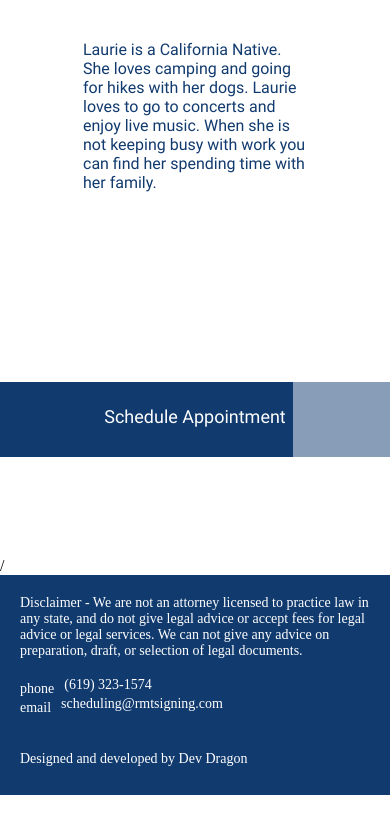
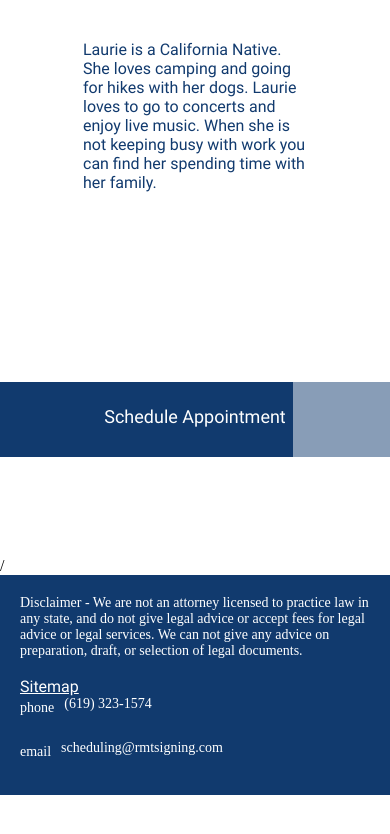
Before and after one commit to Boka44/rmtsigning, an Angular app: page /home in a window 390 px wide. Shown: the part 3091-3925 px from the top of the page. Before the commit the page ends 3886 px from the top, so only its background shows below. Built offline with nearby package versions, Linux system fonts and the light colour scheme; a web font is replaced by a local one.

Commit message:
Added seo best practices, including robots.txt adn sitemap

```diff
--- a/angular.json
+++ b/angular.json
@@ -25,7 +25,9 @@
             "aot": true,
             "assets": [
               "src/favicon.ico",
-              "src/assets"
+              "src/assets",
+              "src/sitemap.xml",
+              "src/robots.txt"
             ],
             "styles": [
               "./node_modules/@angular/material/prebuilt-themes/indigo-pink.css",
@@ -89,7 +91,8 @@
             "karmaConfig": "karma.conf.js",
             "assets": [
               "src/favicon.ico",
-              "src/assets"
+              "src/assets",
+              "src/sitemap.xml"
             ],
             "styles": [
               "./node_modules/@angular/material/prebuilt-themes/indigo-pink.css",
--- a/src/app/app-routing.module.ts
+++ b/src/app/app-routing.module.ts
@@ -18,7 +18,7 @@ const routes: Routes = [
         component: HomeComponent,
         data: {
           title: "Home",
-          description: ""
+          description: "RMT Signing is a leading San Diego Notary service specilizing in speed, accuracy, and customer service."
         }
       },
       {
@@ -26,7 +26,7 @@ const routes: Routes = [
         component: IdChecklistComponent,
         data: {
           title: "ID Checklist",
-          description: ""
+          description: "Checklist for valid identification needed for notary stamps."
         }
       },
       {
@@ -34,7 +34,7 @@ const routes: Routes = [
         component: LoanSigningsComponent,
         data: {
           title: "Loan Signings",
-          description: ""
+          description: "We are also certified loan signing agents. We can handle all of your needs."
         }
       },
       {
@@ -42,7 +42,7 @@ const routes: Routes = [
         component: FaqsComponent,
         data: {
           title: "FAQS",
-          description: ""
+          description: "Frequently asked questions and answers regarding the notarization process."
         }
       },
       {
@@ -50,7 +50,7 @@ const routes: Routes = [
         component: ContactComponent,
         data: {
           title: "Contact Us",
-          description: ""
+          description: "Contact us for immediate assistance with your notarization needs."
         }
       },
       {
--- a/src/app/navigation/navigation.component.html
+++ b/src/app/navigation/navigation.component.html
@@ -60,7 +60,7 @@
                 or legal services. We can not give any advice on preparation, draft, or selection of legal documents.</p>
             <br>
             <!-- <br> -->
-            <p class="desktop">Designed and developed by Dev Dragon</p>
+            <p class="desktop">Designed and developed by Dev Dragon    </p><a href="/sitempap.xml">Sitemap</a>
         </div>
         <div class="footer-box2">
             <div class="contact-box">
--- a/src/app/navigation/navigation.component.scss
+++ b/src/app/navigation/navigation.component.scss
@@ -366,7 +366,10 @@ nav {
   display: flex;
   z-index: 69;
   position: absolute;
-
+  a {
+      font-family: "Roboto";
+      color: white;
+    }
   p, span {
     font-size: 18px;
   }
@@ -406,7 +409,9 @@ nav {
   }
   .footer-box2 {
     width: 25%;
-    padding-top: 25px;
+    // padding-top: 25px;
+
+
 
     .contact-box {
       display: flex;
@@ -423,7 +428,7 @@ nav {
       }
 
       @media screen and (max-width: 1000px) {
-        // margin-bottom: 25px;
+        margin-bottom: 25px;
       }
     }
 
--- a/src/index.html
+++ b/src/index.html
@@ -14,7 +14,10 @@
   </script>
   <base href="/">
   <meta name="viewport" content="width=device-width, initial-scale=1">
-  <link rel="icon" type="image/x-icon" href="favicon.ico">
+  <meta name="description" content="RMT Signing is a leading San Diego Notary service specilizing in speed, accuracy, and customer service.">
+  <meta name="keywords" content="Notary, Notary Public, San Diego, California, Documents, Stamp, real estate transfer”, wills/estate planning, personal health planning documents, notarization, authentication, affidavit/statutory declaration, commercial lease contracts, jurat, acknowledgement, near me">
+  <meta name="robots" content="index,follow">
+  <link rel="icon" type="image/x-icon" href="/assets/images/rmt.ico">
   <link href="https://fonts.googleapis.com/icon?family=Material+Icons"
       rel="stylesheet">
   <link rel="preconnect" href="https://fonts.gstatic.com">
```
Also changed, not shown: src/robots.txt (added), 1 other file (tests, documents, lock files or other folders).
